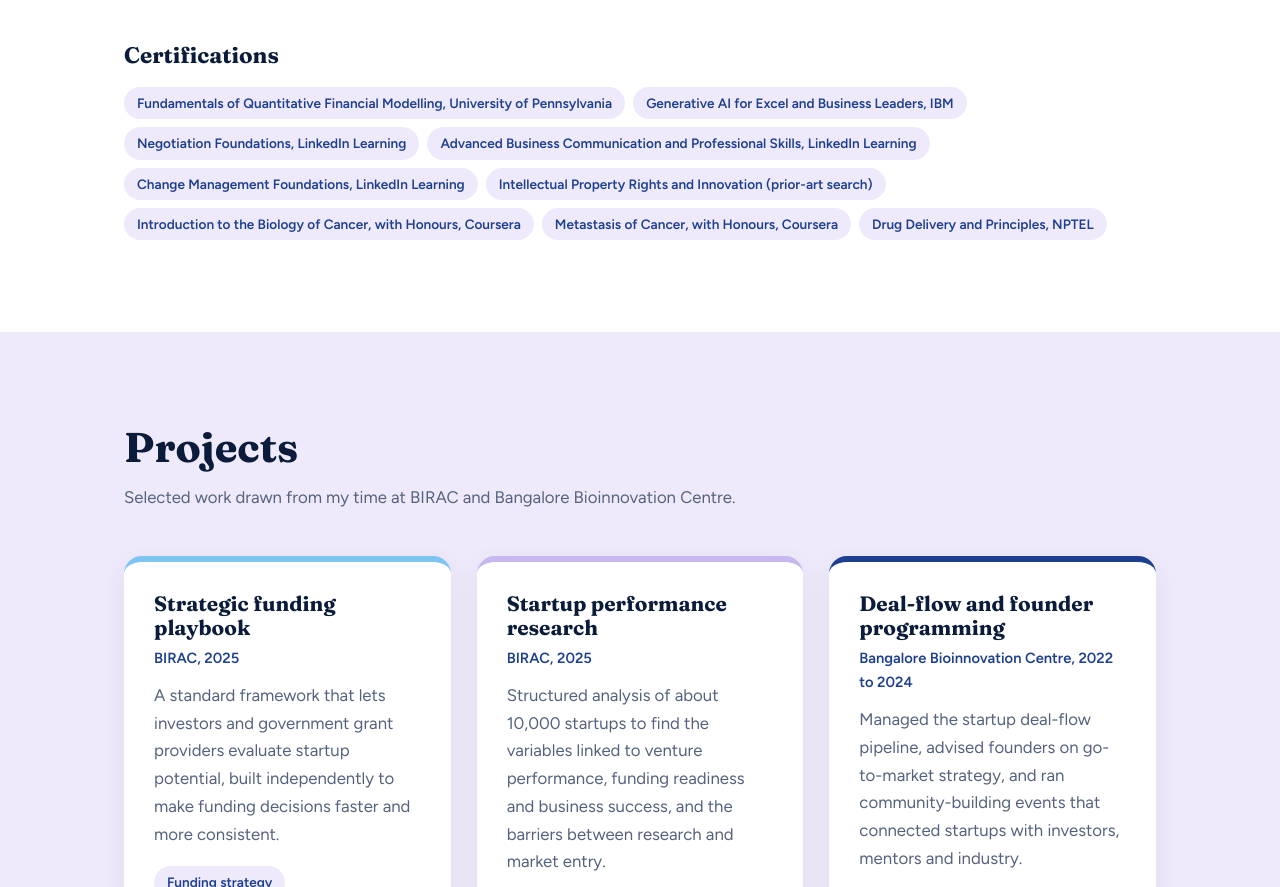
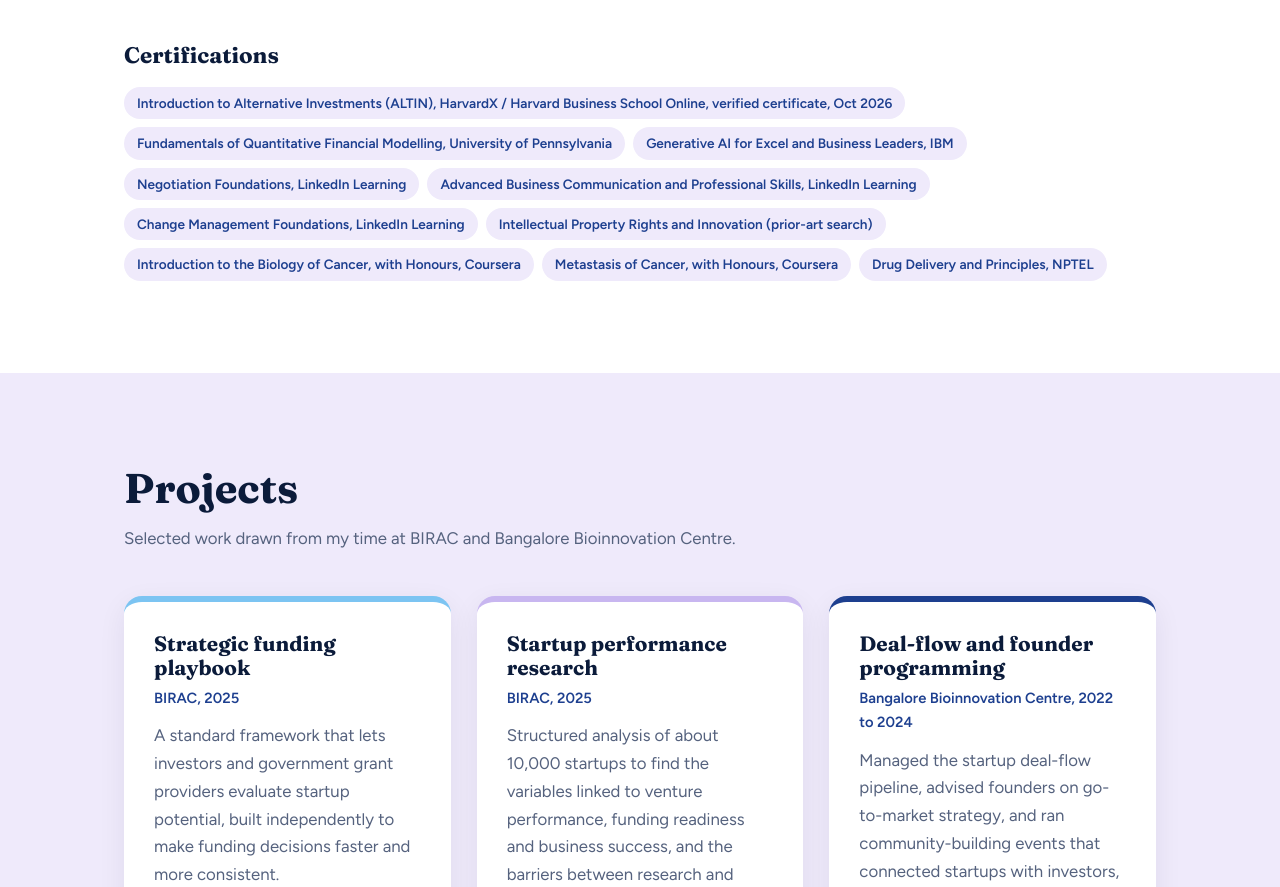
Before and after one commit to MeghaTelkar/megha-portfolio, a plain HTML site: page index.html in a window 1280 px wide. Shown: the part 3129-4016 px from the top of the page. Drawn offline with Linux system fonts and the light colour scheme.

Commit message:
Add files via upload

```diff
--- a/index.html
+++ b/index.html
@@ -3,7 +3,7 @@
 <head>
 <meta charset="UTF-8">
 <meta name="viewport" content="width=device-width, initial-scale=1">
-<!-- build 2026-10-26-B -->
+<!-- build 2026-10-26-C -->
 <title>Megha S. Telkar | Innovation & Ecosystem Development</title>
 <meta name="description" content="Portfolio of Megha S. Telkar: startup research, funding strategy and ecosystem development in biotechnology and life sciences.">
 <meta name="author" content="Megha S. Telkar">
@@ -361,6 +361,7 @@
     <div class="certs">
       <h3>Certifications</h3>
       <div class="tags">
+        <span class="tag">Introduction to Alternative Investments (ALTIN), HarvardX / Harvard Business School Online, verified certificate, Oct 2026</span>
         <span class="tag">Fundamentals of Quantitative Financial Modelling, University of Pennsylvania</span>
         <span class="tag">Generative AI for Excel and Business Leaders, IBM</span>
         <span class="tag">Negotiation Foundations, LinkedIn Learning</span>
@@ -536,7 +537,7 @@
 // ===== Visitor tracking + contact capture (sends to the "Client base" Google Sheet) =====
 (function () {
   'use strict';
-  console.log('Portfolio build 2026-10-26-B');
+  console.log('Portfolio build 2026-10-26-C');
   // SETTINGS: paste your Apps Script web app URL and the same secret you set in the script.
   var ENDPOINT = 'https://script.google.com/macros/s/AKfycbxnIHTOlkpdZ9sSZYx7pX0ZSZSZCT5ilEByrKPvuS1ihNavH7VNxWYxA3dz0ADqdpomDQ/exec';                    // e.g. https://script.google.com/macros/s/AKfy.../exec
   var TOKEN = 'MEGHA6679';
```
